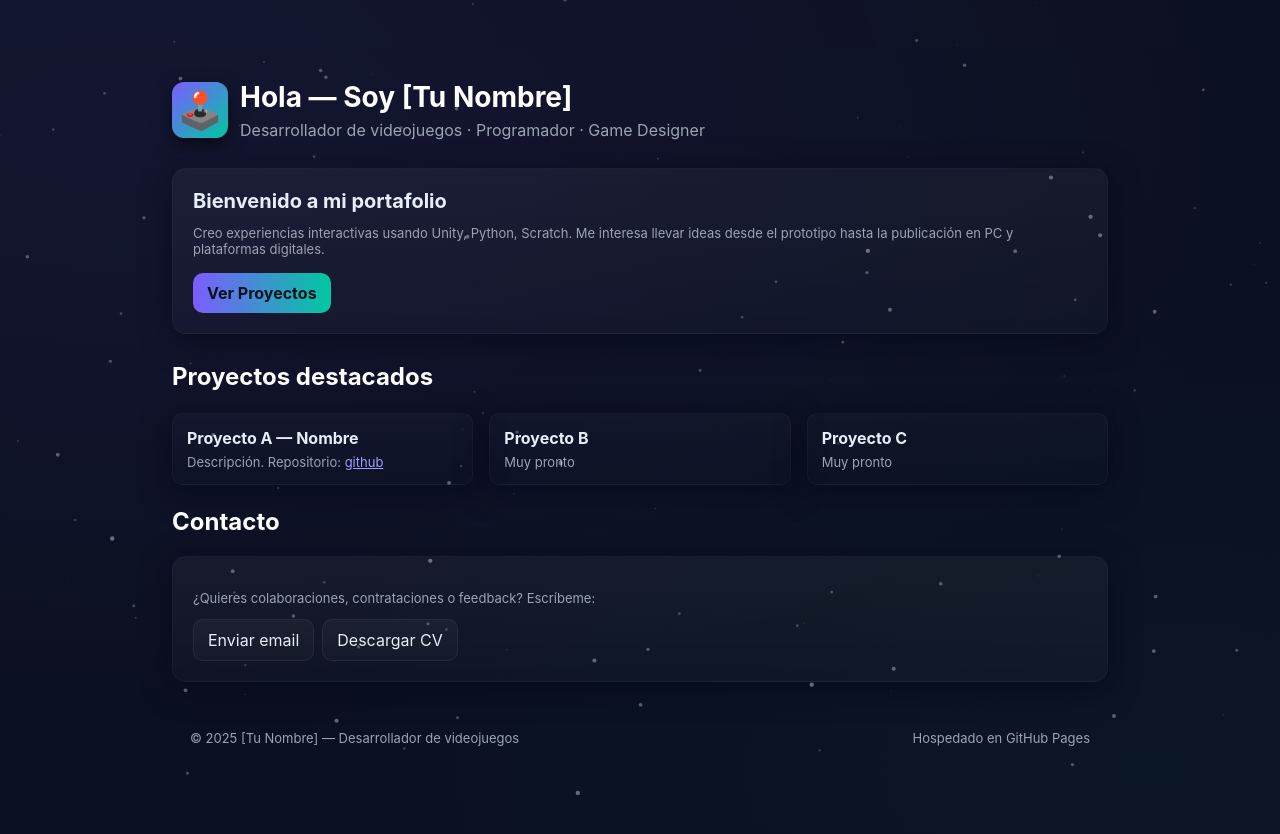
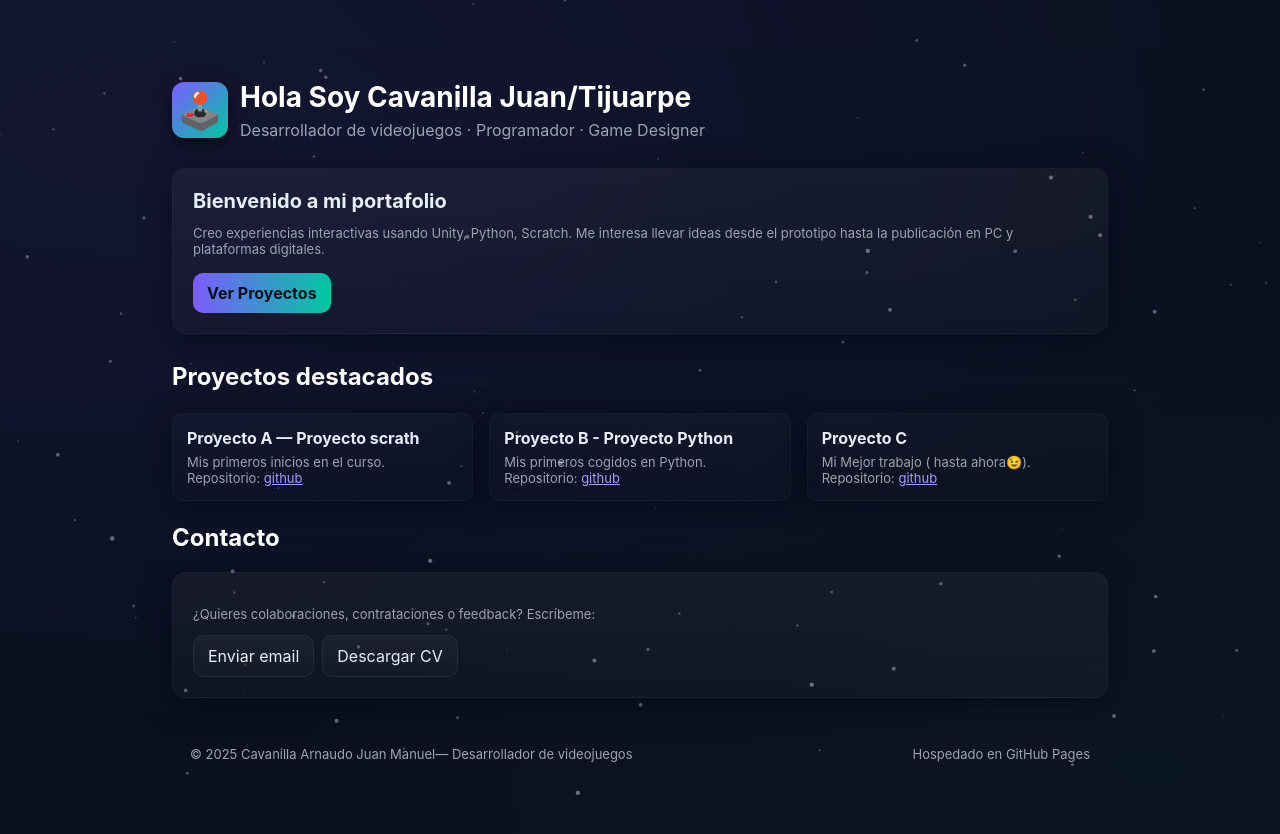
Before and after one commit to Tijuarpe/Proyecto-Nivel-IV, a plain HTML site: page index.html in a window 1280 px wide. Drawn offline with Linux system fonts and the light colour scheme.

Commit message:
Update index.html

```diff
--- a/index.html
+++ b/index.html
@@ -3,21 +3,21 @@
 <head>
   <meta charset="utf-8">
   <meta name="viewport" content="width=device-width,initial-scale=1">
-  <title>Bienvenido — Desarrollador de Videojuegos</title>
+  <title>Portafolio de Cavanilla Juan de Navarro</title>
   <meta name="description" content="Portafolio de desarrollo de videojuegos: demos, proyectos y contacto.">
   <meta name="keywords" content="videojuegos, desarrollo, programador, Unity, Godot, C#, GDScript, indie, game developer">
-  <meta name="author" content="[Tu Nombre]">
+  <meta name="author" content="Cavanilla Arnaudo Juan Manuel">
   <meta name="robots" content="index, follow">
   <meta property="og:title" content="Desarrollador de Videojuegos">
   <meta property="og:description" content="Portafolio y demos de un desarrollador de videojuegos.">
   <meta property="og:type" content="website">
-  <meta property="og:url" content="https://tu-dominio-o-usuario.github.io/">
+  <meta property="og:url" content="https://tijuarpe.github.io/">
   <meta property="og:image" content="assets/cover.jpg">
   <meta name="twitter:card" content="summary_large_image">
   <meta name="twitter:title" content="Desarrollador de Videojuegos">
   <meta name="twitter:description" content="Portafolio, proyectos y contacto.">
   <meta name="twitter:image" content="assets/cover.jpg">
-  <link rel="canonical" href="https://tu-dominio-o-usuario.github.io/">
+  <link rel="canonical" href="https://tijuarpe.github.io/">
 
   <!-- GitHub Pages CNAME -->
   <!-- Crea un archivo llamado CNAME en la raíz de tu repositorio con el dominio personalizado, por ejemplo:  -->
@@ -67,7 +67,7 @@
       <div class="brand">
         <div class="logo">🕹️</div>
         <div>
-          <h1>Hola — Soy [Tu Nombre]</h1>
+          <h1>Hola Soy Cavanilla Juan/Tijuarpe</h1>
           <p class="lead">Desarrollador de videojuegos · Programador · Game Designer</p>
         </div>
       </div>
@@ -77,7 +77,7 @@
       <h2>Bienvenido a mi portafolio</h2>
       <p class="meta">Creo experiencias interactivas usando Unity, Python, Scratch. Me interesa llevar ideas desde el prototipo hasta la publicación en PC y plataformas digitales.</p>
       <div class="ctas">
-        <a class="btn primary" href="https://github.com/tu-usuario" target="_blank" rel="noopener">Ver Proyectos</a>
+        <a class="btn primary" href="https://github.com/Tijuarpe" target="_blank" rel="noopener">Ver Proyectos</a>
 
       </div>
 
@@ -87,16 +87,16 @@
       <h2 style="margin-top:28px">Proyectos destacados</h2>
       <div class="grid">
         <div class="project card">
-          <h3>Proyecto A — Nombre</h3>
-          <p>Descripción. Repositorio: <a href="https://github.com/tu-usuario/proyecto-a" target="_blank">github</a></p>
+          <h3>Proyecto A — Proyecto scrath</h3>
+          <p>Mis primeros inicios en el curso. Repositorio: <a href="https://github.com/Tijuarpe/Proyecto-Nivel-IV/tree/main/Proyecto%20A" target="_blank">github</a></p>
         </div>
         <div class="project card">
-          <h3>Proyecto B</h3>
-          <p>Muy pronto</p>
+          <h3>Proyecto B - Proyecto Python</h3>
+          <p>Mis primeros cogidos en Python. Repositorio: <a href="https://github.com/Tijuarpe/Proyecto-Nivel-IV/tree/main/Proyecto%20B" target="_blank">github</a></p>
         </div>
         <div class="project card">
           <h3>Proyecto C</h3>
-          <p>Muy pronto</p>
+          <p>Mi Mejor trabajo ( hasta ahora😉). Repositorio: <a href="https://github.com/Tijuarpe/Proyecto-Nivel-IV/tree/main/Proyecto%20C" target="_blank">github</a></p>
         </div>
       </div>
     </section>
@@ -107,15 +107,15 @@
         <div>
           <p class="small-note">¿Quieres colaboraciones, contrataciones o feedback? Escríbeme:</p>
           <div style="display:flex;gap:8px;flex-wrap:wrap">
-            <a class="btn" href="mailto:tu.nombre@email.com">Enviar email</a>
+            <a class="btn" href="mailto:arnaudomanueljuancavanilla@gmail.com">Enviar email</a>
 
-          <a class="btn" href="assets/CV.pdf" download>Descargar CV</a>
+          <a class="btn" href="https://github.com/Tijuarpe/Proyecto-Nivel-IV/blob/main/Cv.pdf" download>Descargar CV</a>
         </div>
       </div>
     </section>
 
     <footer>
-      <div class="small-note">© <span id="year"></span> [Tu Nombre] — Desarrollador de videojuegos</div>
+      <div class="small-note">© <span id="year"></span> Cavanilla Arnaudo Juan Manuel— Desarrollador de videojuegos</div>
       <div class="small-note">Hospedado en GitHub Pages</div>
     </footer>
   </main>
```
